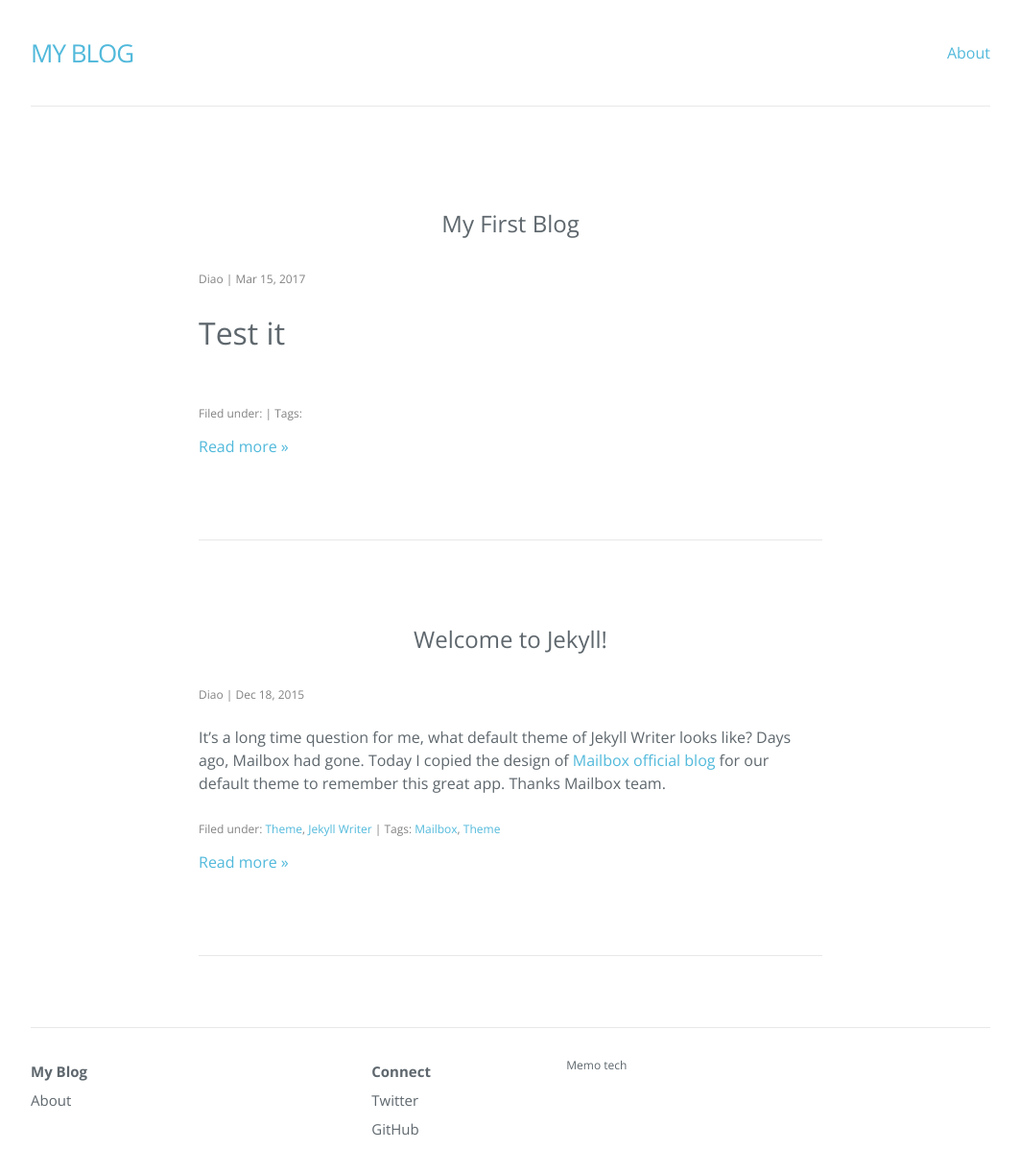
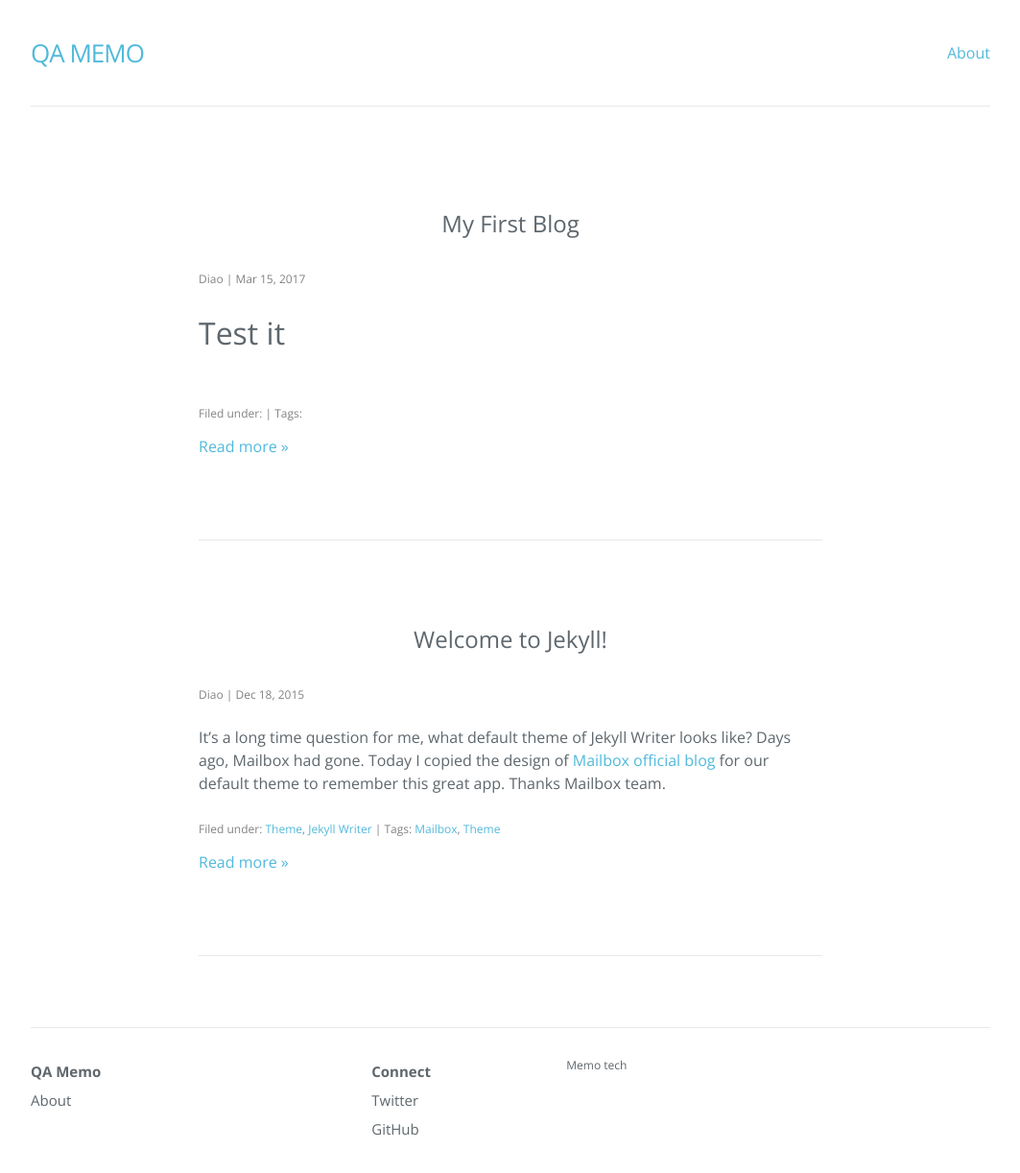
Before and after one commit to diaoyinlong/blog, a Jekyll site: the page built from index.html, in a window 1280 px wide and 1259 px high. Shown: the top 1222 px of the window at 96% size, without its empty margins (108-1171 px from the left). Built offline with Jekyll 4.4.1, drawn with Linux system fonts in a browser that asks for light colours; nearby versions of some CDN libraries; the list of posts is cut into pages by our own code.

Commit message:
Update Configuration

```diff
--- a/_config.yml
+++ b/_config.yml
@@ -1,9 +1,9 @@
 # Created by Jekyll Writer
-title: My Blog
+title: QA Memo
 author: Diao
 description: Memo tech
 permalink: '/:year/:month/:day/:title/'
-paginate: 10
+paginate: 20
 paginate_path: '/page/:num/'
 twitter_username: jekyllwriter
 github_username: jekyllwriter
```
